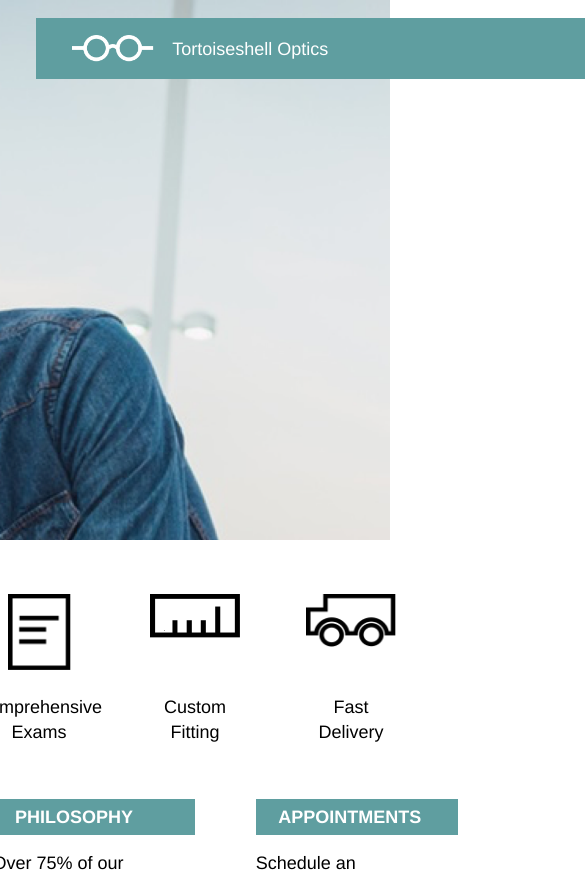
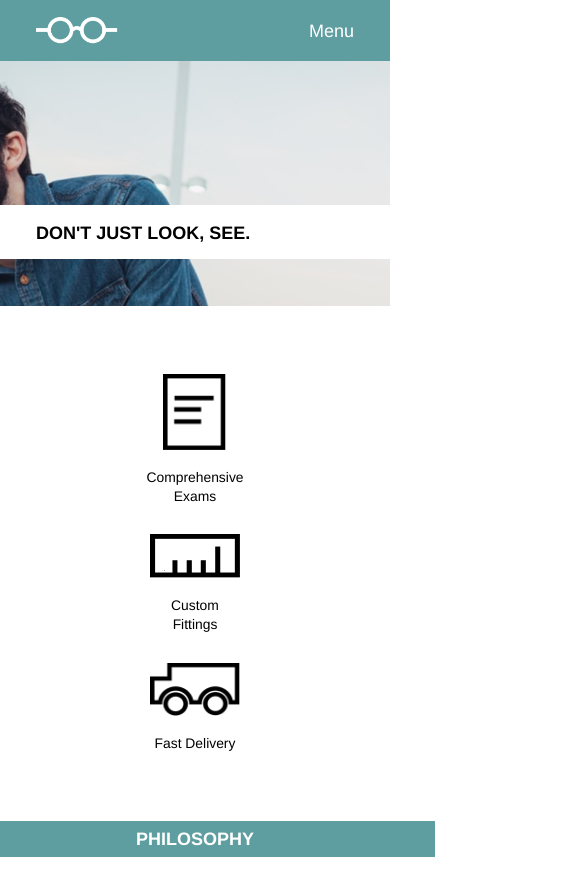
Before and after one commit to kennysunstone/Tortoiseshell, a plain HTML site: page index.html in a window 390 px wide. Shown: the top 872 px of the page, 585 px wide, since content can reach past the window. Drawn offline with Linux system fonts and the light colour scheme.

Commit message:
Complete responsive design

```diff
--- a/index.html
+++ b/index.html
@@ -8,6 +8,8 @@
   </head>
   <body>
     <!-- Header code with two containers-->
+    <!--Some adjustments to margins in all versions to preserve look and feel
+    of redline not just precise dimensions-->
     <div class='headBackground'>
       <!-- Logo and menu in two sub contaoners-->
       <div class='title'>
@@ -15,10 +17,17 @@
           <img src="./resources/css/images/logo-white.png"/>
           <p>Tortoiseshell Optics</p>
         </div>
+        <div class='logo480'>
+          <img src="./resources/css/images/logo-white.png"/>
+        </div>
         <div class='menu'>
           <p>Services</p>
           <p>Products</P>
           <p>Contact</p>
+        </div>
+        <!--Container for sub 480px screens-->
+        <div class='menu480'>
+          <p>Menu</p>
         </div>
       </div>
       <!-- Another container for the slogan - not sure why margins work!-->
@@ -67,6 +76,17 @@
           </div>
         </div>
       </div>
+      <!--Remaining classes reorganise services section for sub 480px-->
+      <div class='features480'>
+        <img id="paper" src="./resources/css/images/paper-icon.png"/>
+        <p>Comprehensive</p>
+        <p>Exams</p>
+        <img id="ruler" src="./resources/css/images/ruler-icon.png"/>
+        <p>Custom</p>
+        <p>Fittings</p>
+        <img id="truck" src="./resources/css/images/truck-icon.png"/>
+        <p>Fast Delivery</p>
+      </div>
   </div>
   <!--Section includes the philosophy and booking details-->
   <!--Fixed typos in brief eg "no" for "not" and "Its" for "It's"-->
--- a/resources/css/style.css
+++ b/resources/css/style.css
@@ -1,16 +1,18 @@
 html {
   font-size: 18px;
   line-height: 1.4;
+  font-family: Helvetica;
 }
 .headBackground {
   display:flex;
   background-image: url("./images/glasses-bg.png");
-  height: 30rem;
+  height: 31rem;
   width: auto;
   background-repeat: no-repeat;
   background-size: cover;
   background-position: center;
   flex-direction: column;
+  align-items: center;
 }
 .headBackground .title {
   background-color: cadetblue;
@@ -30,8 +32,10 @@ html {
   justify-content: flex-start;
   align-items: center;
 }
+.headBackground .title .logo480 {
+  display: none;
+}
 .headBackground .title .logo p {
-  font-family: Helvetica;
   font-size: 1rem;
   color: white;
 }
@@ -47,6 +51,9 @@ html {
   justify-content: flex-end;
   align-items: center;
   width:30%;
+}
+.headBackground .title .menu480 {
+  display: none;
 }
 .headBackground .title p {
   padding-right: 2rem;
@@ -86,6 +93,9 @@ html {
   display: flex;
   flex-direction: column;
   align-items: center;
+}
+.features480 {
+  display: none;
 }
 .imageGrid {
   display:flex;
@@ -202,9 +212,203 @@ html {
   height: 1.5rem;
   width:auto;
 }
-.footer .container p {
+.footer .container .notice p {
   font-family: Helvetica;
   display:flex;
   justify-content: flex-start;
   align-items: center;
 }
+@media only screen and (max-width: 768px) {
+  .headBackground {
+    height: 22rem;
+  }
+  .headBackground .title {
+    width: 100%;
+    margin: 0 auto;
+  }
+  .headBackground .container {
+    width: 100%;
+    height:auto;
+    margin-top: 8rem;
+    margin-left: 0;
+  }
+  .headBackground .container .slogan {
+    width: 396px;
+    height: 4.83rem;
+    margin-right: 2rem;
+  }
+  .headBackground .container .slogan h1 {
+    font-size: 1.33rem;
+    margin-left: 2rem;
+    margin-right: 2rem;
+    margin-top: 1.75rem;
+    margin-bottom: 1.75rem;
+  }
+  .footer .container {
+    width: 100%;
+  }
+  .imageGrid .container {
+    width: 100%
+  }
+  .textGrid .textContainer {
+    width: 100%;
+  }
+}
+@media only screen and (max-width: 480px) {
+  .headBackground {
+    height: 17rem;
+    width: 100%;
+    background-size: cover;
+  }
+  .headBackground .title {
+    width: 100%;
+    margin: 0 auto;
+  }
+  .headBackground .container {
+    width: 100%;
+    height:auto;
+    margin-top: 8rem;
+    margin-left: 0;
+    margin-right: 0;
+  }
+  .headBackground .title .logo {
+    display: none;
+  }
+  .headBackground .title .logo480 {
+    padding-left: 2rem;
+    padding-top: 1rem;
+    padding-bottom: 1rem;
+    display:flex;
+    justify-content: flex-start;
+    align-items: center;
+  }
+  .headBackground .title .logo480 img {
+    height: 1.5rem;
+    width:auto;
+    padding-right: 1rem;
+  }
+  .headBackground .title .menu {
+    display: none;
+  }
+  .headBackground .title .menu480 {
+    padding-top: 1rem;
+    padding-bottom: 1rem;
+    display:flex;
+    justify-content: flex-end;
+    align-items: center;
+    width:30%;
+  }
+  .headBackground .title .menu480 p {
+    padding-right: 2rem;
+    display:flex;
+    justify-content: flex-end;
+    align-items: center;
+    font-family: Helvetica;
+    font-size: 1rem;
+    color: white;
+  }
+  .headBackground .container .slogan {
+    display: flex;
+    background-color: white;
+    height: 3rem;
+    width: 100%;
+    margin-right: 0;
+    margin-bottom: 2rem;
+  }
+  .headBackground .container .slogan h1 {
+    font-family: Helvetica;
+    font-size: 1rem;
+    font-weight: bold;
+    line-height: 1.2;
+    color: black;
+    text-align: center;
+    margin-top: 1rem;
+    margin-bottom: 1rem;
+  }
+  .imageGrid {
+    display: none;
+  }
+  .textGrid {
+    display: none;
+  }
+  .features480 {
+    display:flex;
+    flex-direction: column;
+    align-items: center;
+    margin-top: 3.77rem;
+    margin-bottom: 3.77rem;
+  }
+  .features480 p {
+    font-size: 0.77rem;
+    line-height: 1.4;
+  }
+  #paper {
+    margin-bottom: 1rem;
+  }
+  #ruler {
+    margin-top: 1.54rem;
+    margin-bottom: 1rem;
+  }
+  #truck {
+    margin-top: 1.54rem;
+    margin-bottom: 1rem;
+  }
+  .companyInfo {
+    display:flex;
+    width: 100%;
+    flex-direction: column;
+    align-items: center;
+  }
+  .companyInfo .container {
+    display: flex;
+    flex-direction: column;
+    align-items: center;
+    margin-bottom: 4rem;
+    width: 840px;
+  }
+  .companyInfo .container .info {
+    display:flex;
+    width: 100%;
+    max-width: 480px;
+    height: auto;
+    flex-direction: column;
+    align-items:center;
+    margin-bottom: 4rem;
+  }
+  .companyInfo .container .info .title {
+    display:flex;
+    justify-content: center;
+    background-color: cadetblue;
+    height: 2rem;
+    padding-left: 0;
+    margin-bottom: 1rem;
+    width: 100%;
+  }
+  .companyInfo .container .info p {
+    font-family: Helvetica;
+    font-size: 0.77rem;
+    line-height: 1.2;
+    width: 90%;
+  }
+  .footer {
+    display: flex;
+  }
+  .footer .container {
+    display:flex;
+    flex-direction: column;
+    align-items: center;
+    background-color: azure;
+    padding-top: 4rem;
+    width: 100%;
+    height: 9.5rem;
+  }
+  .footer .container .logo {
+    display:flex;
+    margin-right: 2rem;
+  }
+  .footer .container .logo img {
+    height: 1.5rem;
+  }
+  .footer .container .notice p {
+    display: none;
+  }
```
